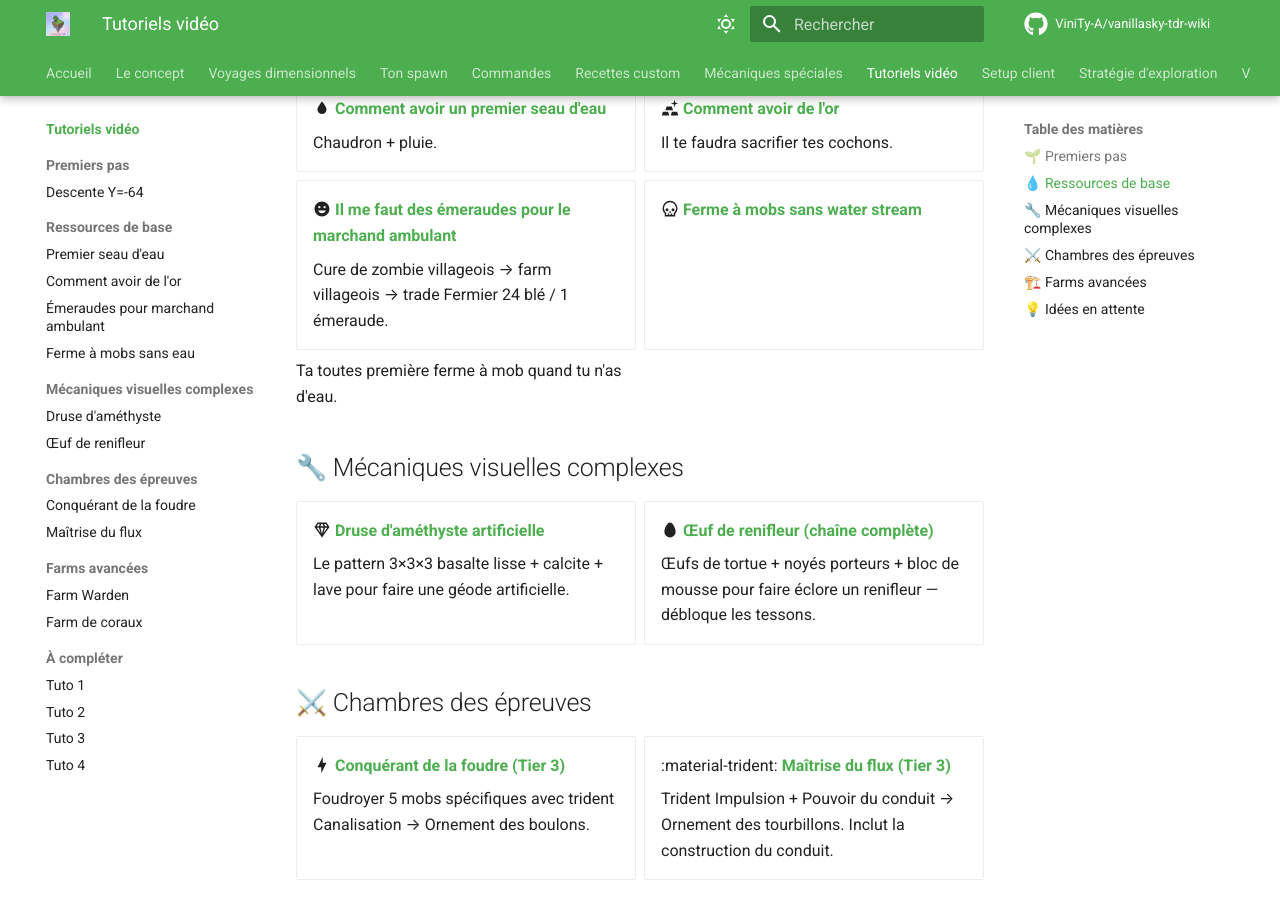
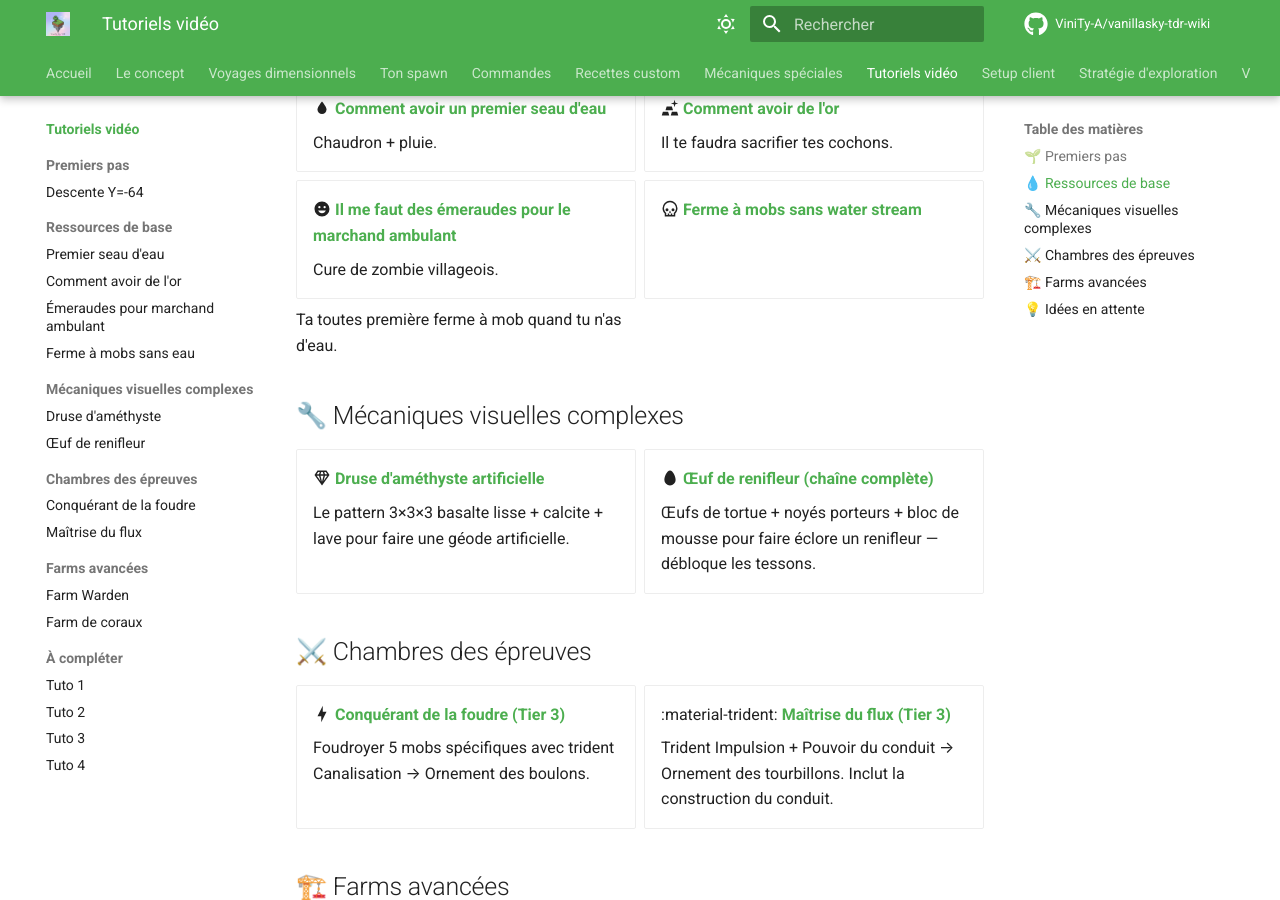
Before and after one commit to ViniTy-A/vanillasky-tdr-wiki, an MkDocs documentation site: the page built from docs/tutoriels/index.md, in a window 1280 px wide and 900 px high, scrolled down 816 px. Built offline with MkDocs 1.6.1 and Material for MkDocs 9.7.7, drawn with Linux system fonts in a browser that asks for light colours; comment, search, counter and statistics services are not loaded.

Commit message:
Update index.md

```diff
--- a/docs/tutoriels/index.md
+++ b/docs/tutoriels/index.md
@@ -34,7 +34,7 @@ Toutes les vidéos seront hébergées sur **YouTube non répertorié** (visibles
 
 -   :material-emoticon: **[Il me faut des émeraudes pour le marchand ambulant](emeraudes-marchand.md)**
 
-    Cure de zombie villageois → farm villageois → trade Fermier 24 blé / 1 émeraude.
+    Cure de zombie villageois.
 
 -   :material-skull-outline: **[Ferme à mobs sans water stream](ferme-mobs-sans-eau.md)**
 
```
